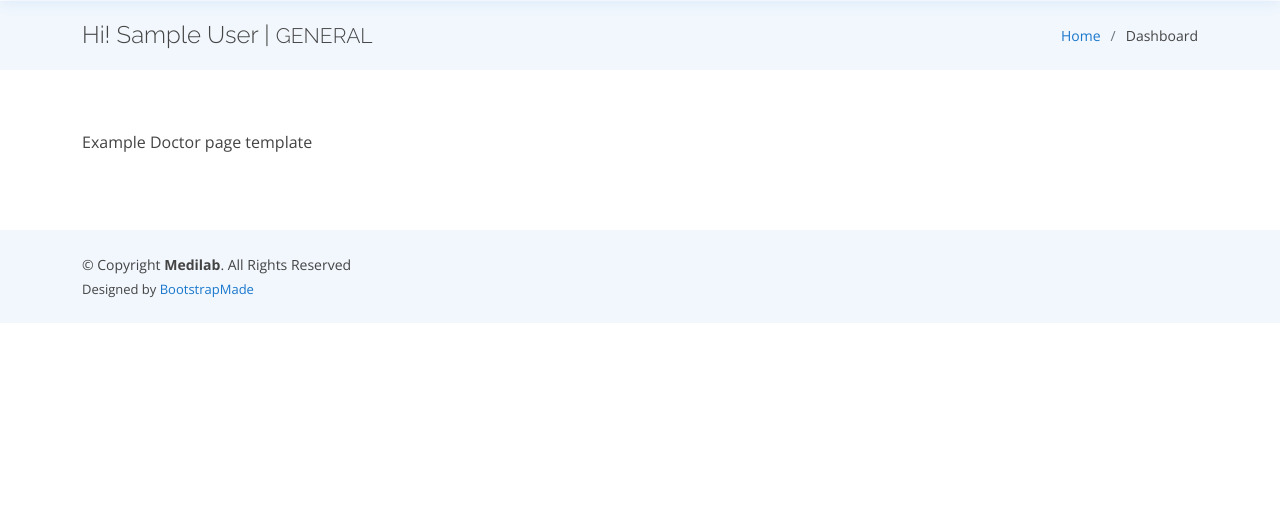
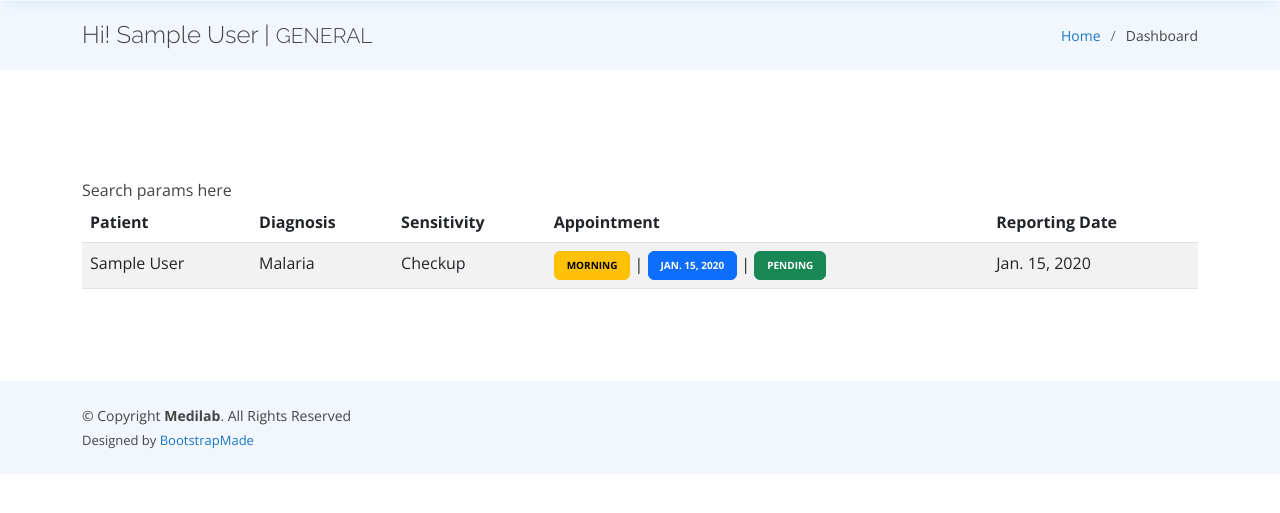
Before and after one commit to moreshud/ehealth, a Django app: page /doctor/ in a window 1280 px wide. Shown: the part 119-632 px from the top of the page. Run offline with Django 4.2, Linux system fonts and the light colour scheme; a user stored in the database is signed in; tables that the repository leaves empty hold one stand-in row (values such as "Sample post"); some libraries are stand-ins or nearby versions.

Commit message:
impl doctor list view and app approval

```diff
--- a/core/doctor/views.py
+++ b/core/doctor/views.py
@@ -1,8 +1,22 @@
 from django.shortcuts import render
 from django.contrib.auth.decorators import login_required
+from core.models import MedicsAppointment
 
+from core.patient import forms
 # Create your views here.
 
 @login_required()
 def dashboard(request):
-    return render(request, "doctor/dashboard.html")
+    user = request.user
+    doctor = user.doctor
+    # medics_form = forms.PatientMedicsForm(request.POST or None)
+    doctor_records = MedicsAppointment.objects.filter(doctor=doctor).order_by(
+        "-created_on", "-appointment_status",
+    )
+
+    if request.method == "POST":
+        record = MedicsAppointment.objects.get(id=request.POST.get("dataRowId"))
+        record.appointment_status = request.POST.get("decision")
+        record.save()
+
+    return render(request, "doctor/dashboard.html", {"doctor_records":doctor_records})
--- a/core/models.py
+++ b/core/models.py
@@ -177,7 +177,7 @@ class MedicsAppointment(TimestampedModel):
         default=APPOINTEMENT_SESSION_CHOICES[0][0],
     )
     appointment_date = models.DateField(auto_now=False, auto_now_add=False, null=True)
-    appointment_staus = models.CharField(
+    appointment_status = models.CharField(
         max_length=10,
         choices=APPOINTMENT_STATUS_CHOICES,
         default=APPOINTMENT_STATUS_CHOICES[0][0],
--- a/core/patient/views.py
+++ b/core/patient/views.py
@@ -52,6 +52,7 @@ def dashboard(request):
                     id=request.POST.get("dataRowId")
                 )
                 medic_record.appointment_date = request.POST.get("appointment_date")
+                medic_record.appointment_session = request.POST.get("appointment_session")
                 medic_record.appointment_booked = True
                 medic_record.doctor = Doctor.objects.get(
                     user=request.POST.get("doctor")
--- a/core/templates/base.html
+++ b/core/templates/base.html
@@ -133,15 +133,6 @@
     </footer>
     <!-- End Footer -->
 
-    {% comment %}
-    <div id="preloader"></div>
-    <a
-      href="#"
-      class="back-to-top d-flex align-items-center justify-content-center"
-      ><i class="bi bi-arrow-up-short"></i
-    ></a>
-    {% endcomment %}
-
     <!-- Vendor JS Files -->
     <script src="{% static 'assets/vendor/jquery.min.js_3.5.1/jquery.min.js' %}"></script>
     <script src="{% static 'assets/vendor/purecounter/purecounter_vanilla.js' %}"></script>
@@ -156,7 +147,9 @@
       $(function () {
         $(".app-modal").click(function () {
           let dataRowId = $(this).attr("data-id");
+          console.log(dataRowId)
           $("#appointmentModal .modal-body #dataRowId").val(dataRowId);
+          $("#appointmentApprovalModal .modal-body #dataRowId").val(dataRowId);
         });
       });
     </script>
--- a/core/templates/doctor/dashboard.html
+++ b/core/templates/doctor/dashboard.html
@@ -18,9 +18,63 @@
 
   <section class="inner-page">
     <div class="container">
-      <p>
-        Example Doctor page template
-      </p>
+      {% include "modals/appointment-approval.html" %}
+
+      <div class="row mt-5">
+        <div class="col-lg-12 col-md-12">
+          <div>
+            Search params here
+          </div>
+
+          <div class="table-responsive">
+              <table class="table table-striped">
+                  <thead class="thead-inverse">
+                      <tr>
+                          <th>Patient</th>
+                          <th>Diagnosis</th>
+                          <th>Sensitivity</th>
+                          <th>Appointment</th>
+                          <th>Reporting Date</th>
+                      </tr>
+                  </thead>
+                  <tbody>
+                    {% for record in doctor_records%}
+                      <tr>
+                        <td>{{record.patient.user.get_full_name | title }}</td>
+                        <td>{{record.category | title }}</td>
+                        <td>{{record.case_type | title }}</td>
+                        <td>
+                          <span class="btn btn-warning text-uppercase mr-5" style="font-size: 10px; font-weight: 700; cursor: default;">{{record.appointment_session }}</span> |
+                          <span class="btn btn-primary text-uppercase ml-5" style="font-size: 10px; font-weight: 700; cursor: default;">{{record.appointment_date | date }}</span> |
+
+                          {% if record.appointment_status == "PENDING" %}
+                            <span class="btn btn-success text-uppercase ml-5 app-modal" data-id={{record.id}} data-bs-toggle="modal" data-bs-target="#appointmentApprovalModal" style="font-size: 10px; font-weight: 700;">PENDING</span>
+                          {% elif record.appointment_status == "CONFIRMED" %}
+                            <span class="btn btn-success text-uppercase ml-5" style="font-size: 10px; font-weight: 700; cursor: default;">ACCEPTED</span>
+                          {% else %}
+                            <span class="btn btn-danger text-uppercase ml-5" style="font-size: 10px; font-weight: 700; cursor: default;">CANCELLED</span>
+                          {% endif %}
+                        </td>
+
+                        <td>{{record.created_on | date }}</td>
+                      </tr>
+                    {% endfor %}
+                  </tbody>
+              </table>
+          </div>
+        </div>
+        <div class="col-xl-3 col-sm-6 py-2">
+            {% comment %} <div class="card bg-success text-white h-100">
+                <div class="card-body bg-success">
+                    <div class="rotate">
+                        <i class="fa fa-user fa-4x"></i>
+                    </div>
+                    <h6 class="text-uppercase">Users</h6>
+                    <h1 class="display-4">134</h1>
+                </div>
+            </div> {% endcomment %}
+        </div>
+      </div>
     </div>
   </section
 {% endblock content %}
--- /dev/null
+++ b/core/templates/modals/appointment-approval.html
@@ -0,0 +1,20 @@
+{% extends 'modals/base-modal.html' %}
+
+{% block modal-id %}id="appointmentApprovalModal"{% endblock modal-id %}
+{% block modal-title %}Medilab - Apppointment Approval {% endblock modal-title %}
+
+{% block form %}
+<form action="#" method="POST">
+    {% csrf_token %}
+    <div class="modal-body text-center">
+        <p>Hi! {{request.user.first_name | title}} would you like to accept or reject the appointment booking?</p>
+        <input type="hidden" name="dataRowId" id="dataRowId" value=""/>
+    </div>
+
+    <div class="form-group" style="margin-left: 15px; margin-bottom: 10px;">
+        <button type="submit" class="btn btn-success" name="decision" value="CONFIRMED">ACCEPT</button> |
+        <button type="submit" class="btn btn-danger" name="decision" value="CANCELLED">REJECT</button>
+    </div>
+</form>
+{% endblock form %}
+{% block close %}{% endblock close %}
```
Also changed, not shown: core/migrations/0004_rename_appointment_staus_medicsappointment_appointment_status.py (added).
